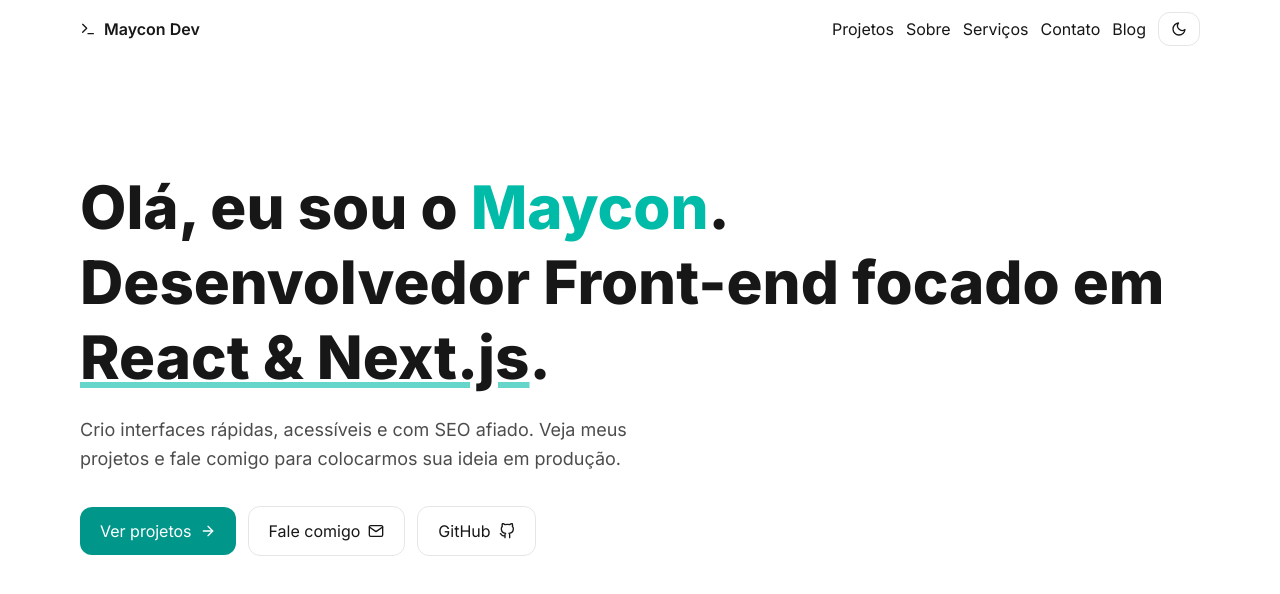
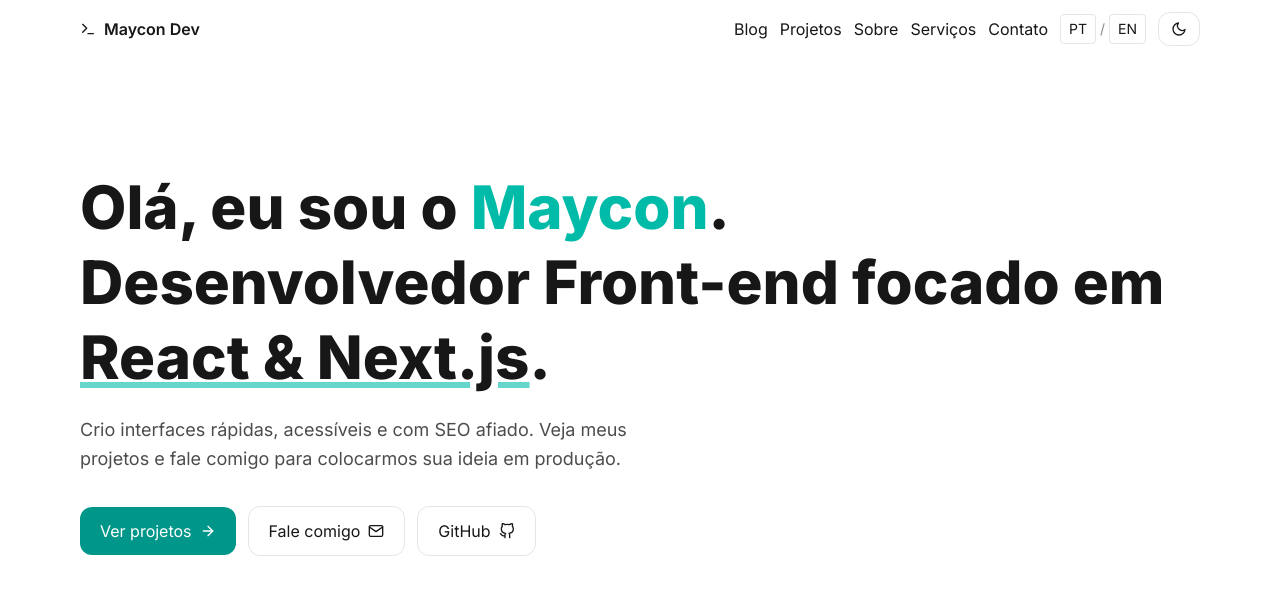
Before and after one commit to mayconSR/maycon-dev, a Next.js app: page / in a window 1280 px wide. Shown: the top 594 px of the page. Built offline with nearby package versions, Linux system fonts and the light colour scheme; no server answers.

Commit message:
feat(i18n): adiciona LocaleSwitcher e placeholder de /en (infra pronta para tradução futura)

```diff
--- a/src/app/components/Header.jsx
+++ b/src/app/components/Header.jsx
@@ -1,6 +1,7 @@
 "use client";
 import Link from "next/link";
 import ThemeToggle from "./ThemeToggle";
+import LocaleSwitcher from "./LocaleSwitcher";
 import { FiTerminal } from "react-icons/fi";
 
 export default function Header() {
@@ -11,12 +12,14 @@
           <FiTerminal aria-hidden />
           <span>Maycon Dev</span>
         </Link>
+
         <div className="ml-auto flex items-center gap-3">
+          <Link className="hover:underline" href="/blog">Blog</Link>
           <Link className="hover:underline" href="/projects">Projetos</Link>
           <Link className="hover:underline" href="/about">Sobre</Link>
           <Link className="hover:underline" href="/services">Serviços</Link>
           <Link className="hover:underline" href="/contact">Contato</Link>
-          <Link className="hover:underline" href="/blog">Blog</Link>
+          <LocaleSwitcher />
           <ThemeToggle />
         </div>
       </nav>
--- /dev/null
+++ b/src/app/components/LocaleSwitcher.jsx
@@ -0,0 +1,26 @@
+"use client";
+
+import Link from "next/link";
+
+export default function LocaleSwitcher() {
+  // hoje: pt-BR é o padrão (/) e EN é placeholder (/en)
+  return (
+    <div className="flex items-center gap-1 text-sm">
+      <Link
+        href="/"
+        className="px-2 py-1 rounded border border-black/10 dark:border-white/15 hover:bg-black/5 dark:hover:bg-white/10"
+        aria-label="Switch to English (coming soon)"
+      >
+        PT
+      </Link>
+      <span className="opacity-50">/</span>
+      <Link
+        href="/en"
+        className="px-2 py-1 rounded border border-black/10 dark:border-white/15 hover:bg-black/5 dark:hover:bg-white/10"
+        aria-label="Switch to English (coming soon)"
+      >
+        EN
+      </Link>
+    </div>
+  );
+}
--- /dev/null
+++ b/src/app/en/page.jsx
@@ -0,0 +1,25 @@
+export const metadata = {
+  title: "Maycon Dev — English (coming soon)",
+  description: "English version coming soon.",
+  alternates: { canonical: "/en" },
+};
+
+export default function EnLanding() {
+  return (
+    <section className="mx-auto max-w-3xl px-4 py-20 md:py-28">
+      <h1 className="text-4xl md:text-5xl font-extrabold">English version</h1>
+      <p className="mt-4 text-black/70 dark:text-white/70">
+        I’m preparing a full English version of this website. Meanwhile, you can
+        browse the Portuguese version or get in touch.
+      </p>
+      <div className="mt-6 flex gap-3">
+        <a href="/" className="px-5 py-3 rounded-xl border border-black/10 dark:border-white/10">
+          Back to PT
+        </a>
+        <a href="/contact" className="px-5 py-3 rounded-xl bg-teal-600 text-white hover:opacity-90">
+          Contact
+        </a>
+      </div>
+    </section>
+  );
+}
```
